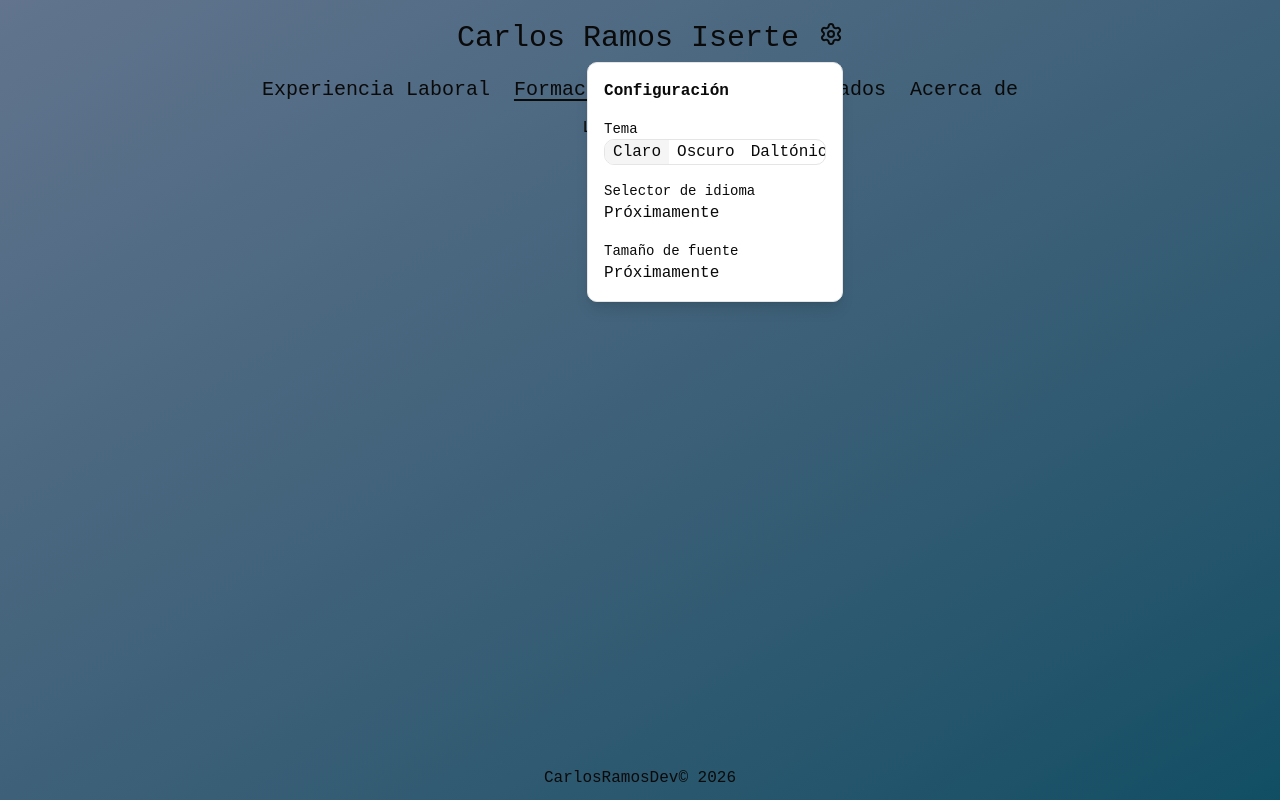
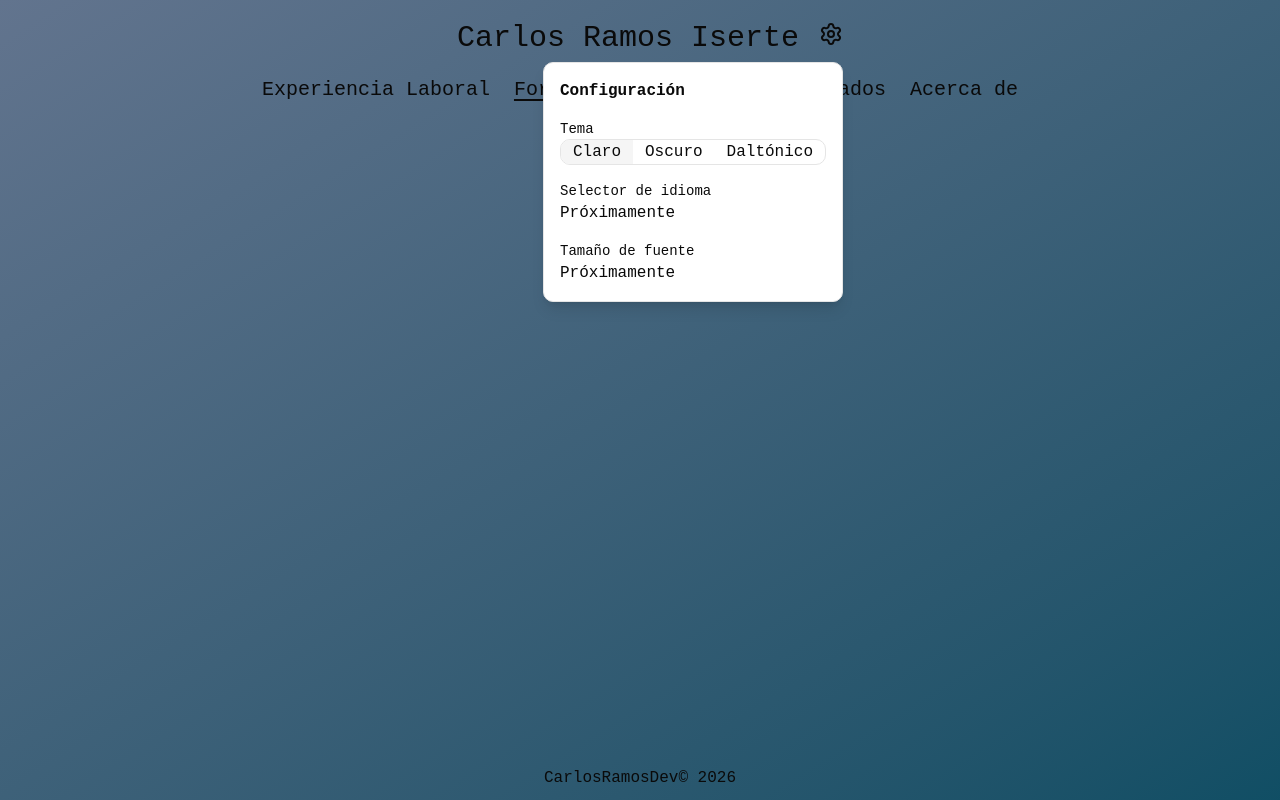
Before and after one commit to CarlosRamosDeveloper/portfolio, a React (Vite) app: page / in a window 1280 px wide. Both pictures are taken after a click on the button "Abrir Configuración". Built offline with nearby package versions, Linux system fonts and the light colour scheme.

Commit message:
fixed portfolio settings width

```diff
--- a/src/portfolio/components/PortfolioLanguageSettings.tsx
+++ b/src/portfolio/components/PortfolioLanguageSettings.tsx
@@ -4,21 +4,21 @@ export const PortfolioLanguageSettings = () => {
   const { theme, setTheme } = useTheme();
 
   return (
-    <div className="flex rounded-lg border border-border overflow-hidden">
+    <div className="flex w-fit rounded-lg border border-border overflow-hidden">
       <button
-        className={`px-2 ${theme === 'light' ? 'bg-muted' : ''}`}
+        className={`px-3 ${theme === 'light' ? 'bg-muted' : ''}`}
         onClick={() => setTheme('light')}
       >
         Claro
       </button>
       <button
-        className={`px-2 ${theme === 'dark' ? 'bg-muted' : ''}`}
+        className={`px-3 ${theme === 'dark' ? 'bg-muted' : ''}`}
         onClick={() => setTheme('dark')}
       >
         Oscuro
       </button>
       <button
-        className={`px-2 ${theme === 'colorblind' ? 'bg-muted' : ''}`}
+        className={`px-3 ${theme === 'colorblind' ? 'bg-muted' : ''}`}
         onClick={() => setTheme('colorblind')}
       >
         Daltónico
--- a/src/portfolio/components/PortfolioSettings.tsx
+++ b/src/portfolio/components/PortfolioSettings.tsx
@@ -44,7 +44,7 @@ export const PortfolioSettings = () => {
       </button>
 
       {isOpen && (
-        <div className="absolute right-0 top-full mt-2 w-64 rounded-lg border border-border bg-card p-4 text-card-foreground shadow-lg">
+        <div className="absolute right-0 top-full mt-2 min-w-max rounded-lg border border-border bg-card p-4 text-card-foreground shadow-lg">
           <div>
             <h2 className="font-semibold"> Configuración</h2>
           </div>
```
